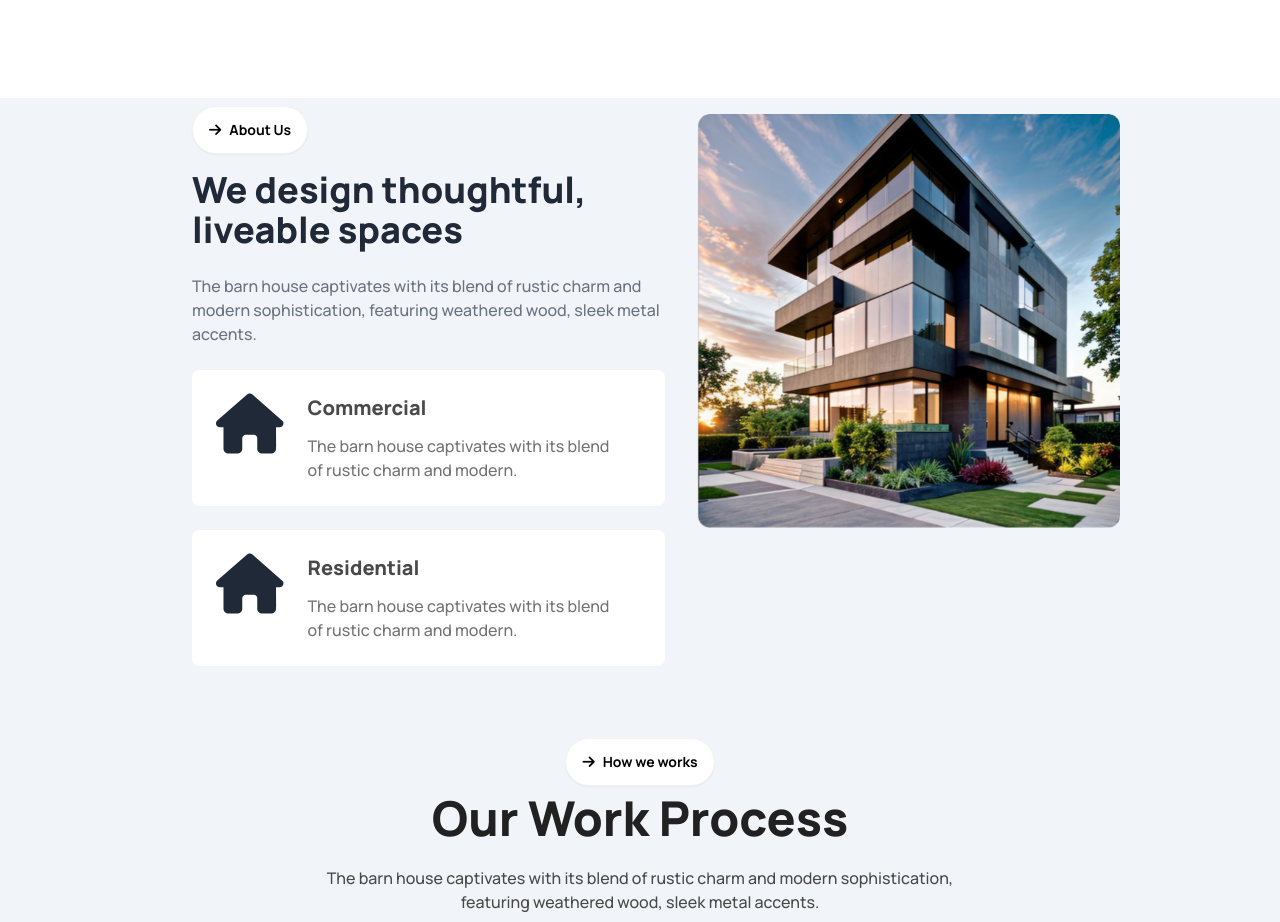
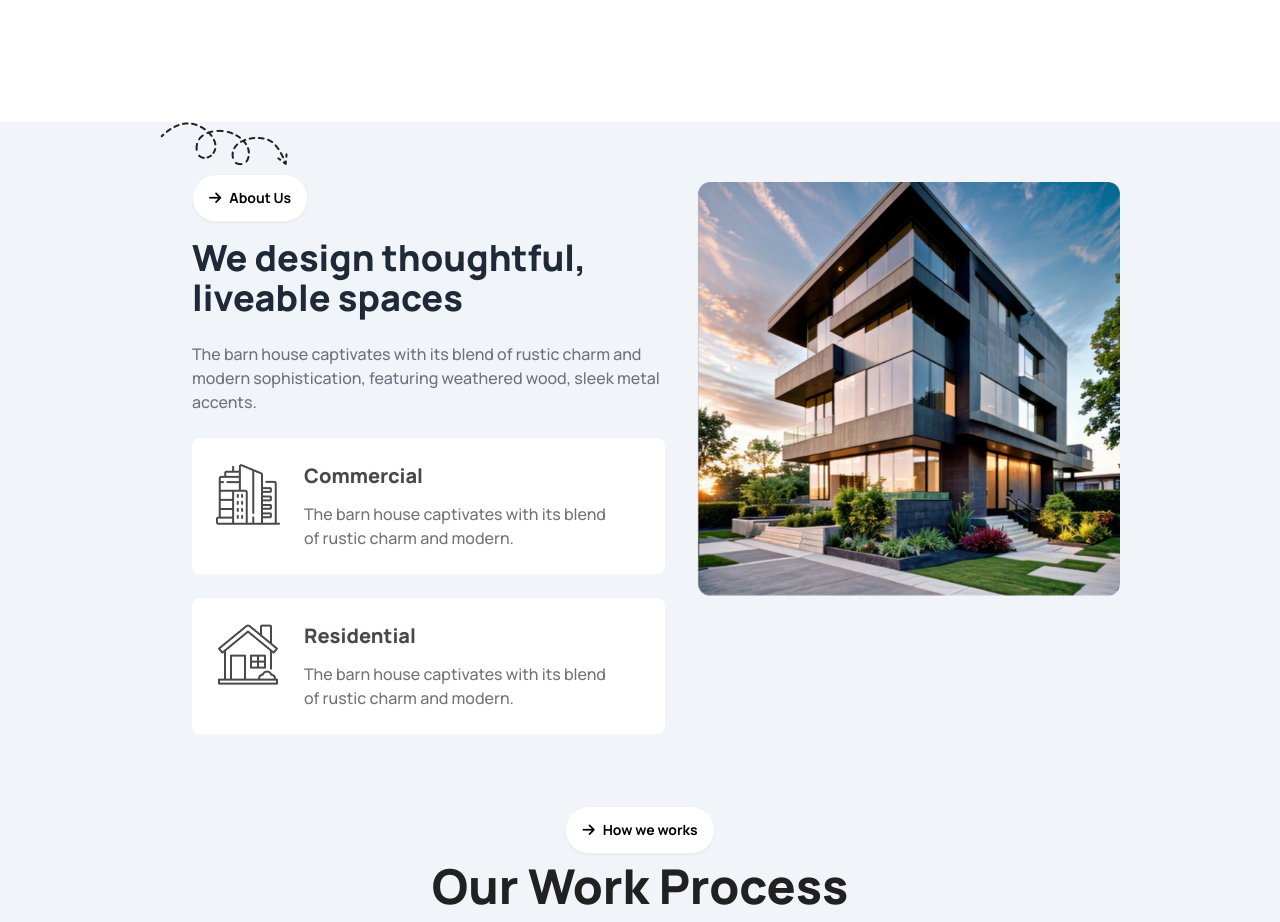
Before and after one commit to alpharabbit9/assignment-3, a plain HTML site: page index.html in a window 1280 px wide. Shown: the part 780-1702 px from the top of the page. Drawn offline with nearby package versions, Linux system fonts and the light colour scheme.

Commit message:
made few some changes

```diff
--- a/index.html
+++ b/index.html
@@ -148,6 +148,7 @@
     <main class=" bg-slate-100">
         <!-- Section-1  Start-->
          <section class="bg-slate-100 mx-5 lg:mx-40">
+          <img class="mt-6" src="./assets/Vector.png" alt="">
             <!-- section Parent div -->
             <div class="lg:flex">
                 <!-- section Content div -->
@@ -160,7 +161,7 @@
                      <div class="flex items-centers gap-6 px-3 lg:px-6 py-6 bg-white rounded-lg">
                         <!-- icon div -->
                          <div>
-                            <i class="fa-solid fa-house text-6xl"></i>
+                            <img class="" src="./assets/commercial.png" alt="">
                          </div>
                          <!-- Content Div -->
                           <div>
@@ -173,7 +174,7 @@
                       <div class="flex items-centers gap-6 px-6 py-6 bg-white rounded-lg">
                         <!-- icon div -->
                          <div>
-                            <i class="fa-solid fa-house text-6xl"></i>
+                            <img src="./assets/residential.png" alt="">
                          </div>
                          <!-- Content Div -->
                           <div>
@@ -374,7 +375,7 @@
              <div class="mx-5 lg:mx-36 bg-white rounded-3xl py-3 px-2 lg:px-5 lg:py-5 lg:flex ">
               <!-- Part-1 -->
                <div class=" mb-8 lg:w-1/2 lg:my-auto">
-                <h1 class="text-6xl font-extrabold text-[#212121] mb-6">Inspiring <br>Locations <br>to Lodge</h1>
+                <h1 class=" text-3xl lg:text-6xl font-extrabold text-[#212121] mb-6">Inspiring <br>Locations <br>to Lodge</h1>
                 <p class="text-base font-medium text-[#494949] mb-6">Create memorable travel moments by choosing <br>a designer house with warm amibience <br>as your accomodation</p>
                 <span class="text-black border bg-[#ABEF5F] px-6 py-4 rounded-3xl mb-6">Find inspiring places <i class="fa-solid fa-magnifying-glass border rounded-3xl px-3 py-3 mx-2 bg-black text-white  "></i></span>
                </div>
```
